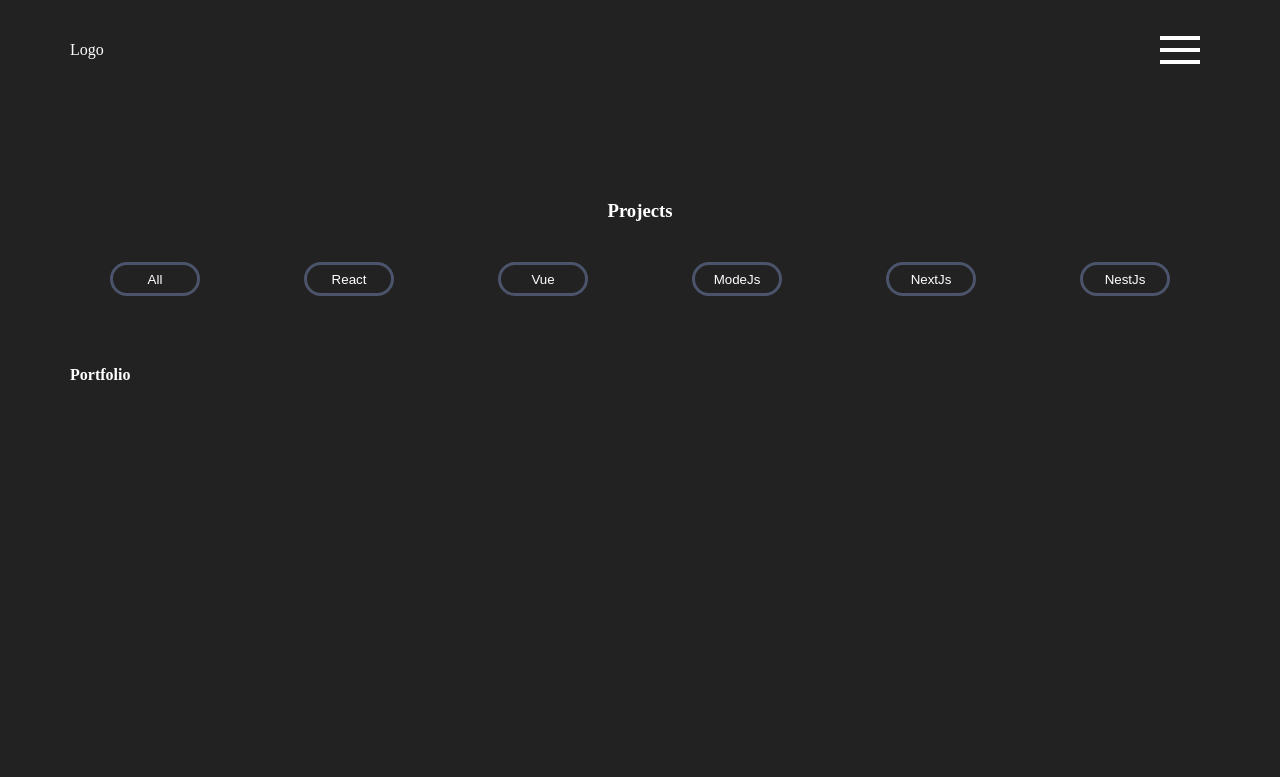
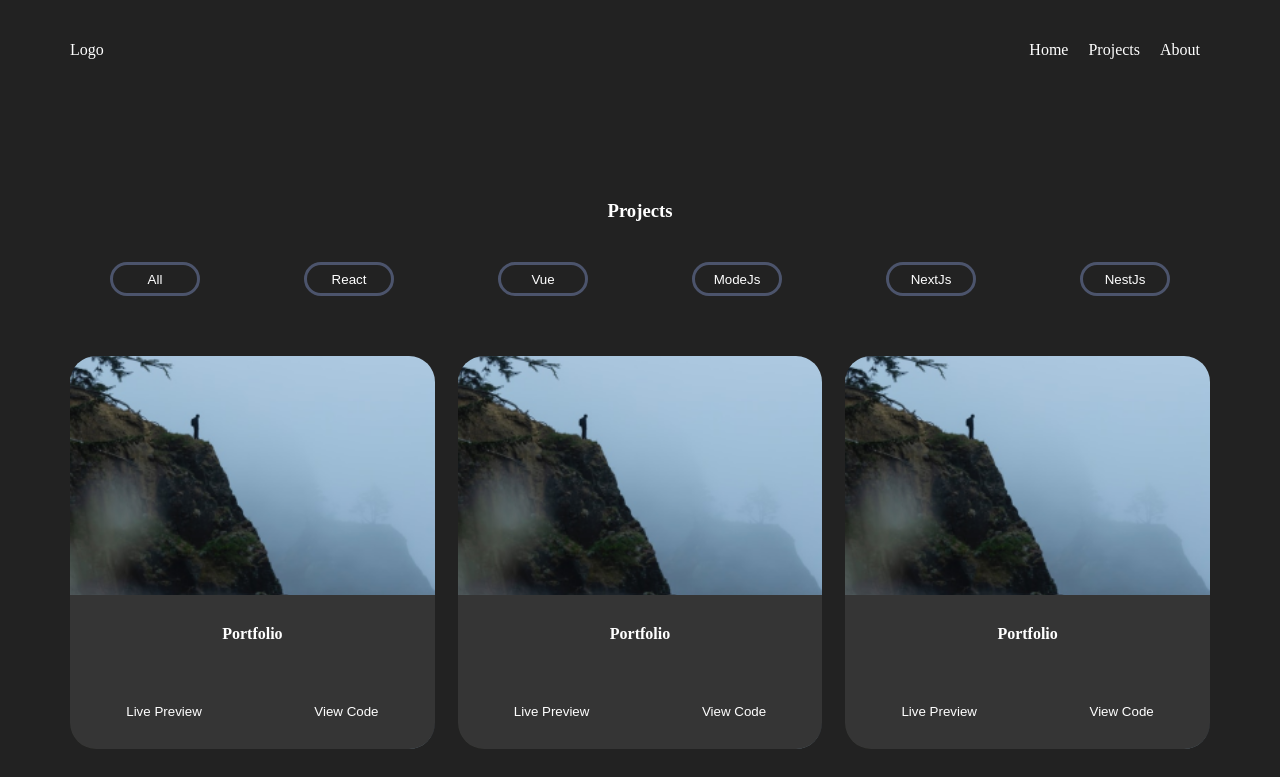
Before and after one commit to EndlessCod1ng/portfolio, a React app: page /projects in a window 1280 px wide. Shown: the top 777 px of the page. Built offline with nearby package versions, Linux system fonts and the light colour scheme; the HTML template or start-up script is replaced by a standard one.

Commit message:
cr w/Pr/Prit

```diff
--- a/src/app/styles/themes/dark.scss
+++ b/src/app/styles/themes/dark.scss
@@ -12,6 +12,6 @@
   --primary-color-inverted: #222;
   --accented-color:rgba(33, 87, 242, 1);
 
-  //
-    --button-outlined-color: rgba(76, 84, 108, 1);
+  --button-outlined-color: rgba(76, 84, 108, 1);
+  --card-bg:rgba(53, 53, 53, 1);
 }
--- a/src/app/styles/themes/light.scss
+++ b/src/app/styles/themes/light.scss
@@ -12,6 +12,6 @@
   --primary-color-inverted: #fff;
   --accented-color: rgba(33, 87, 242, 1);
 
-  //
   --button-outlined-color:  rgba(166, 188, 250, 1);
+  --card-bg: #eee;
 }
--- a/src/widgets/Banner/ui/Banner.tsx
+++ b/src/widgets/Banner/ui/Banner.tsx
@@ -4,7 +4,6 @@ import { AppContainer } from "@/shared/ui/AppContainer/AppContainer"
 import { AppLink } from "@/shared/ui/AppLink/AppLink"
 import { AppButton } from "@/shared/ui/AppButton/AppButton"
 import { AppTitle } from "@/shared/ui/AppTitle/AppTitle"
-
 
 import Photo from "@/shared/assets/images/banner/photo.jpg"
 
--- a/src/widgets/Header/ui/Header.module.scss
+++ b/src/widgets/Header/ui/Header.module.scss
@@ -43,7 +43,6 @@
 }
 
 .list {
-
   &.isVisible {
     display: flex;
     transition: all linear var(--transition-delay);
@@ -107,3 +106,16 @@
     top: 12px;
   }
 }
+
+@media (min-width:576px) {
+  .burgerWrapper {
+    display: none;
+  }
+  .list {
+    position: static;
+    height: fit-content;
+    transform: translateY(0);
+    background: none;
+    flex-direction: row;
+  }
+}
--- a/src/widgets/Header/ui/Header.tsx
+++ b/src/widgets/Header/ui/Header.tsx
@@ -33,7 +33,7 @@ export const Header = (
           <ul
             className={cn(s.list, { [s.isVisible]: isVisible })}>
             {routeConfig.map(r => <li key={r.name}>
-              <AppLink onClick={() => { setIsVisible(!isVisible) }} to={r.path}>{r.name}</AppLink>
+              <AppLink onClick={() => { setIsVisible(false) }} to={r.path}>{r.name}</AppLink>
             </li>)}
           </ul>
 
--- a/src/widgets/Projects/ui/Projects.module.scss
+++ b/src/widgets/Projects/ui/Projects.module.scss
@@ -1,5 +1,6 @@
 .projects {
   padding-top: var(--sections-indent);
+  padding-bottom: 150px;
 }
 
 .title {
@@ -12,11 +13,44 @@
   flex-wrap: wrap;
   justify-content: space-around;
   gap: 24px;
+  margin-bottom: 40px;
 }
 .btn {
   display: block;
   margin-bottom: 20px;
-  &.accented {
+}
 
-  }
+.projectsList {
+  display: flex;
+  justify-content: space-between;
+  flex-wrap: wrap;
 }
+
+.project {
+  display: flex;
+  align-items: end;
+  justify-content: center;
+  height: 393px;
+  min-width: 270px;
+  width: 32%;
+  margin-bottom: 30px;
+  background: url("@/shared/assets/images/projects/project-2.png") 100%/100% no-repeat ;
+  border-radius: 26px;
+}
+
+.info {
+  background:var(--card-bg);
+  border-radius: 0 0 26px 26px;
+  width: 100%;
+  display: flex;
+  flex-direction: column;
+  align-items: center;
+  justify-content: space-around;
+  height: 154px;
+}
+
+.links {
+  display: flex;
+  justify-content: space-around;
+  width: 100%;
+}
--- a/src/widgets/Projects/ui/Projects.tsx
+++ b/src/widgets/Projects/ui/Projects.tsx
@@ -3,6 +3,9 @@ import s from "./Projects.module.scss"
 import { AppContainer } from "@/shared/ui/AppContainer/AppContainer"
 import { AppTitle } from "@/shared/ui/AppTitle/AppTitle"
 import { AppButton } from "@/shared/ui/AppButton/AppButton"
+import ProjectPhoto from "@/shared/assets/images/projects/project-2.png"
+
+
 interface ProjectsProps {
   className?: string
 }
@@ -19,13 +22,21 @@ export const Projects = (
         ].map(t => (<AppButton variant="outlined" className={s.btn} key={t}>{t}</AppButton>))}
       </div>
 
-      <div className={s.projects}>
-        {[{ title: "Portfolio" ,imgUrl:""}].map(p => (
+      <div className={s.projectsList}>
+        {new Array(6).fill({ title: "Portfolio" ,imgUrl:""}).map(p => (
           <div key={p.title} className={s.project}>
-            <AppTitle TagName="h4" title={p.title} />
+            {/* <img className={s.projectImg} src={ProjectPhoto} alt={"project"} /> */}
+            <div className={s.info}>
+              <AppTitle TagName="h4" title={p.title} />
+              <div className={s.links}>
+                <AppButton>{"Live Preview"}</AppButton>
+                <AppButton>{"View Code"}</AppButton>
+              </div>
+            </div>
           </div>
         ))}
       </div>
+
     </AppContainer>
   )
 }
```
Also changed, not shown: src/shared/assets/images/projects/project-2.png (added).
